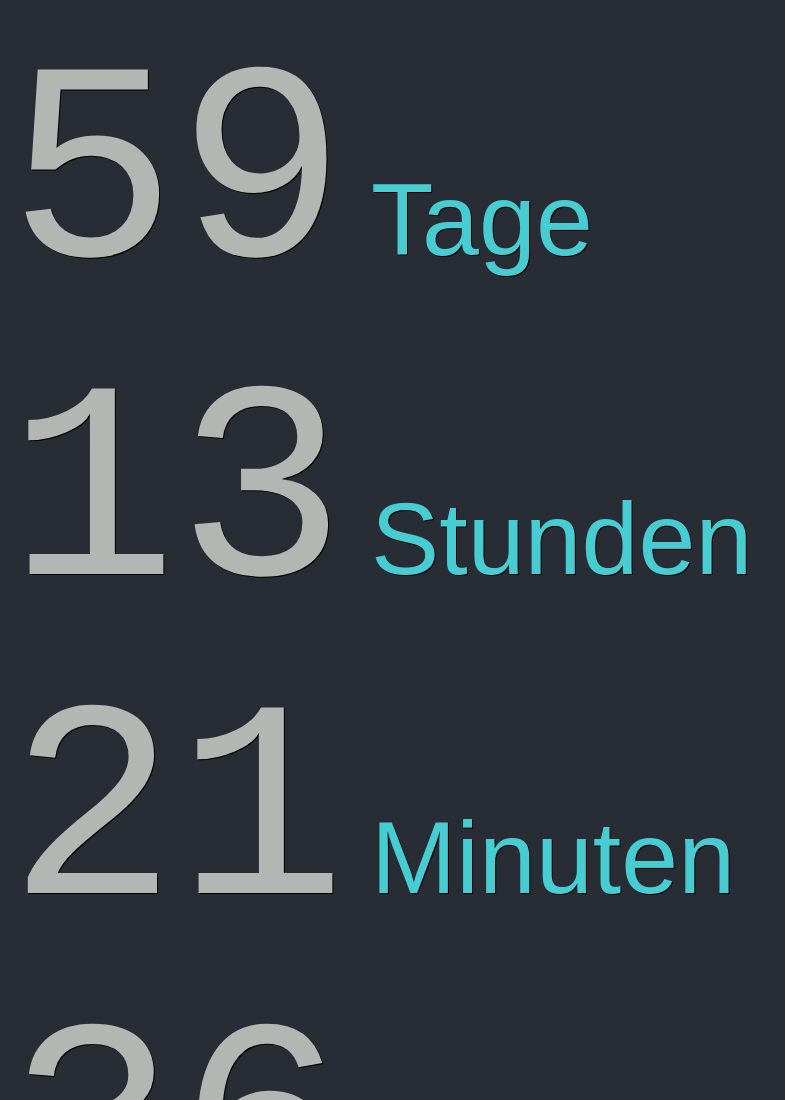
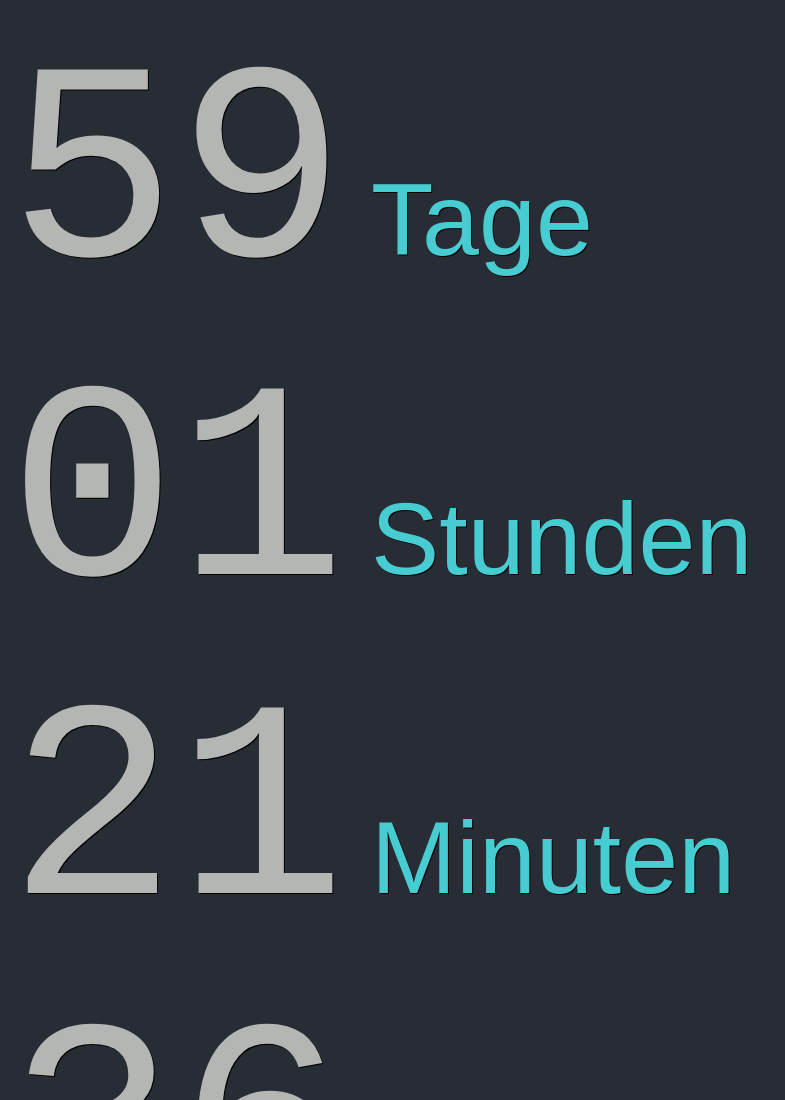
Before and after one commit to michael-123/michael-123.github.io, a plain HTML site: page countdown.html in a window 1280 px wide. Shown: the top 1100 px of the page, without its empty margins (0-785 px from the left). Drawn offline with Linux system fonts and the light colour scheme.

Commit message:
Update countdown.html

```diff
--- a/countdown.html
+++ b/countdown.html
@@ -29,7 +29,7 @@
   </style>
 
   <script>
-      var end = new Date('3/11/2017 0:01 PM');
+      var end = new Date('3/11/2017 0:01 AM');
 
       var _second = 1000;
       var _minute = _second * 60;
```
